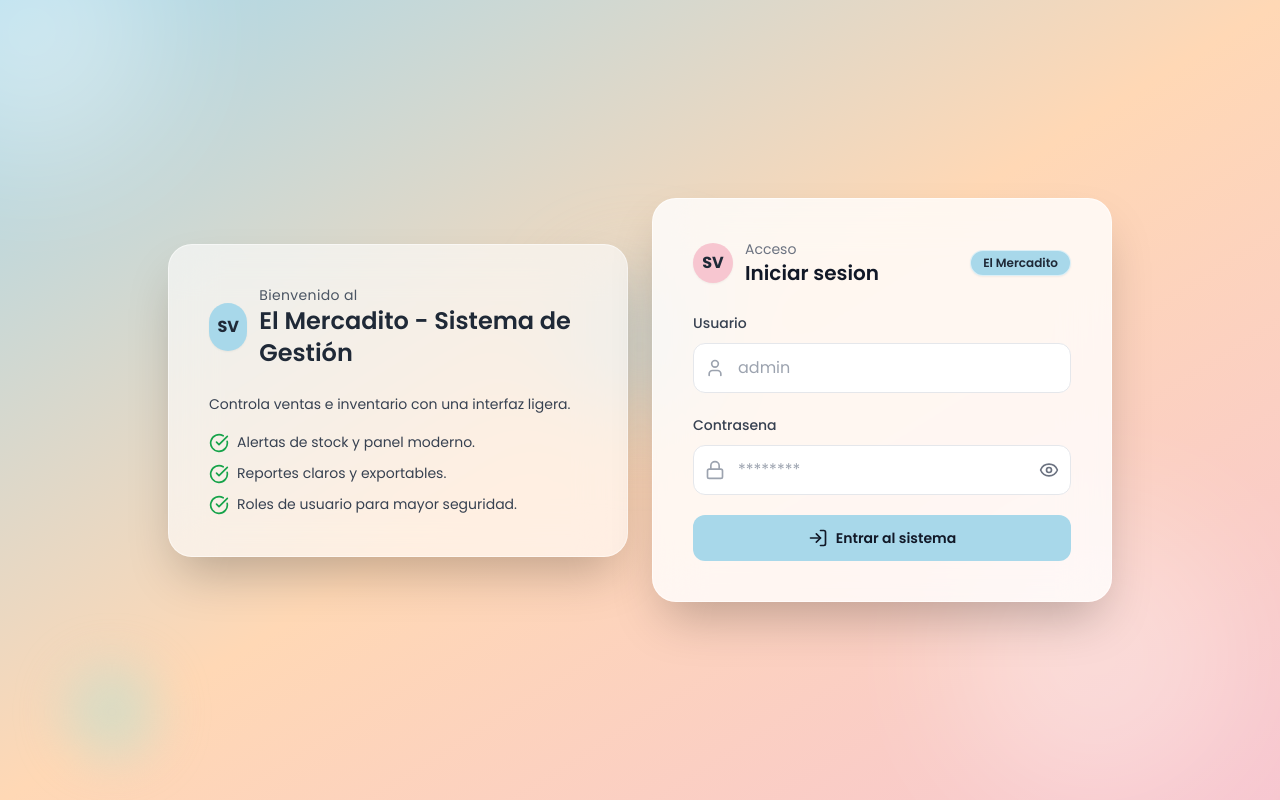
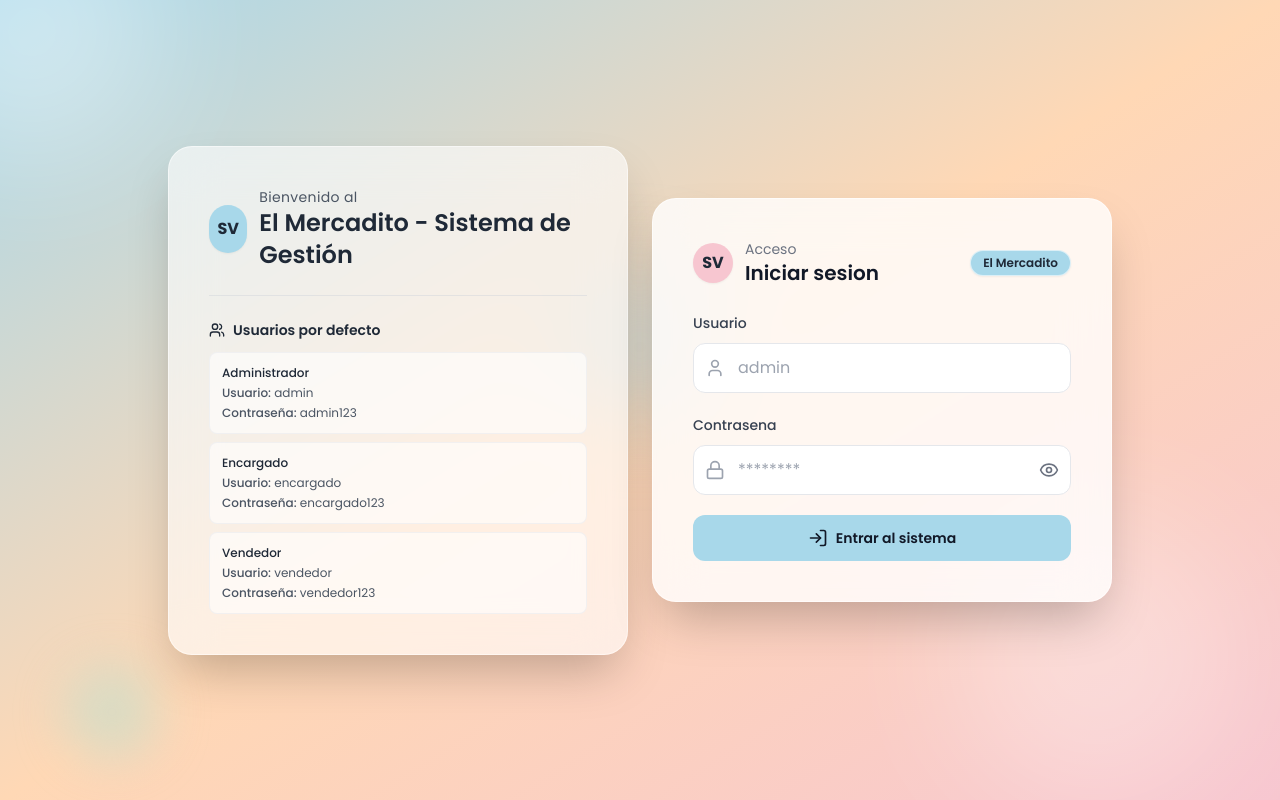
Before and after one commit to hazelhd20/sistema-ventas, a PHP site: page /sistema-ventas/auth/login in a window 1280 px wide. Run offline with PHP 8.4, Linux system fonts and the light colour scheme; some libraries are stand-ins or nearby versions.

Commit message:
Cambios usuarios por defecto

```diff
--- a/database/sistema_ventas.sql
+++ b/database/sistema_ventas.sql
@@ -231,9 +231,11 @@ INSERT INTO roles (idRol, nombre, descripcion) VALUES
 (2, 'Encargado', 'Gestión de compras y reportes'),
 (3, 'Vendedor', 'Registro de ventas y consultas básicas');
 
--- Usuario administrador por defecto (password: admin123)
+-- Usuarios por defecto para cada rol
 INSERT INTO usuarios (idUsuario, idRol, nombre, apellidos, usuario, password, email) VALUES
-(1, 1, 'Administrador', 'Sistema', 'admin', '$2y$10$92IXUNpkjO0rOQ5byMi.Ye4oKoEa3Ro9llC/.og/at2.uheWG/igi', 'admin@elmercadito.com');
+(1, 1, 'Administrador', 'Sistema', 'admin', '$2y$10$92IXUNpkjO0rOQ5byMi.Ye4oKoEa3Ro9llC/.og/at2.uheWG/igi', 'admin@elmercadito.com'),
+(2, 2, 'Encargado', 'Sistema', 'encargado', '$2y$10$f9M1iWFqcmf5JXz/C..nue1fQjN4X7D7wlnMWyvi0uSmiLkkZufbW', 'encargado@elmercadito.com'),
+(3, 3, 'Vendedor', 'Sistema', 'vendedor', '$2y$10$v6JnW.uQFM5j1a2WJt.KY.zehX1siMl1nta9dZJelksjcRYjnSSQW', 'vendedor@elmercadito.com');
 
 -- Categorías
 INSERT INTO categorias (nombre, descripcion) VALUES
--- a/views/auth/login.php
+++ b/views/auth/login.php
@@ -52,22 +52,35 @@ $usuario = e(old('usuario', ''));
                     <h1 class="text-2xl font-semibold text-gray-800"><?= $appName ?></h1>
                 </div>
             </div>
-            <div class="space-y-4 text-gray-700 text-sm leading-relaxed">
-                <p>Controla ventas e inventario con una interfaz ligera.</p>
-                <ul class="space-y-2">
-                    <li class="flex items-start space-x-2">
-                        <i data-lucide="check-circle" class="h-5 w-5 text-green-600 mt-0.5"></i>
-                        <span>Alertas de stock y panel moderno.</span>
-                    </li>
-                    <li class="flex items-start space-x-2">
-                        <i data-lucide="check-circle" class="h-5 w-5 text-green-600 mt-0.5"></i>
-                        <span>Reportes claros y exportables.</span>
-                    </li>
-                    <li class="flex items-start space-x-2">
-                        <i data-lucide="check-circle" class="h-5 w-5 text-green-600 mt-0.5"></i>
-                        <span>Roles de usuario para mayor seguridad.</span>
-                    </li>
-                </ul>
+
+            <div class="mt-6 pt-6 border-t border-gray-300/50">
+                <h3 class="text-sm font-semibold text-gray-800 mb-3 flex items-center space-x-2">
+                    <i data-lucide="users" class="h-4 w-4"></i>
+                    <span>Usuarios por defecto</span>
+                </h3>
+                <div class="space-y-2 text-xs">
+                    <div class="bg-white/60 rounded-lg p-3 border border-gray-200/50">
+                        <div class="font-medium text-gray-800 mb-1">Administrador</div>
+                        <div class="text-gray-600 space-y-1">
+                            <div><span class="font-medium">Usuario:</span> admin</div>
+                            <div><span class="font-medium">Contraseña:</span> admin123</div>
+                        </div>
+                    </div>
+                    <div class="bg-white/60 rounded-lg p-3 border border-gray-200/50">
+                        <div class="font-medium text-gray-800 mb-1">Encargado</div>
+                        <div class="text-gray-600 space-y-1">
+                            <div><span class="font-medium">Usuario:</span> encargado</div>
+                            <div><span class="font-medium">Contraseña:</span> encargado123</div>
+                        </div>
+                    </div>
+                    <div class="bg-white/60 rounded-lg p-3 border border-gray-200/50">
+                        <div class="font-medium text-gray-800 mb-1">Vendedor</div>
+                        <div class="text-gray-600 space-y-1">
+                            <div><span class="font-medium">Usuario:</span> vendedor</div>
+                            <div><span class="font-medium">Contraseña:</span> vendedor123</div>
+                        </div>
+                    </div>
+                </div>
             </div>
         </div>
     </div>
@@ -130,6 +143,37 @@ $usuario = e(old('usuario', ''));
                     <span>Entrar al sistema</span>
                 </button>
             </form>
+
+            <!-- Información de usuarios por defecto (visible en móvil) -->
+            <div class="lg:hidden mt-6 pt-6 border-t border-gray-300/50">
+                <h3 class="text-sm font-semibold text-gray-800 mb-3 flex items-center space-x-2">
+                    <i data-lucide="users" class="h-4 w-4"></i>
+                    <span>Usuarios por defecto</span>
+                </h3>
+                <div class="space-y-2 text-xs">
+                    <div class="bg-white/60 rounded-lg p-3 border border-gray-200/50">
+                        <div class="font-medium text-gray-800 mb-1">Administrador</div>
+                        <div class="text-gray-600 space-y-1">
+                            <div><span class="font-medium">Usuario:</span> admin</div>
+                            <div><span class="font-medium">Contraseña:</span> admin123</div>
+                        </div>
+                    </div>
+                    <div class="bg-white/60 rounded-lg p-3 border border-gray-200/50">
+                        <div class="font-medium text-gray-800 mb-1">Encargado</div>
+                        <div class="text-gray-600 space-y-1">
+                            <div><span class="font-medium">Usuario:</span> encargado</div>
+                            <div><span class="font-medium">Contraseña:</span> encargado123</div>
+                        </div>
+                    </div>
+                    <div class="bg-white/60 rounded-lg p-3 border border-gray-200/50">
+                        <div class="font-medium text-gray-800 mb-1">Vendedor</div>
+                        <div class="text-gray-600 space-y-1">
+                            <div><span class="font-medium">Usuario:</span> vendedor</div>
+                            <div><span class="font-medium">Contraseña:</span> vendedor123</div>
+                        </div>
+                    </div>
+                </div>
+            </div>
         </div>
     </div>
 </div>
```
